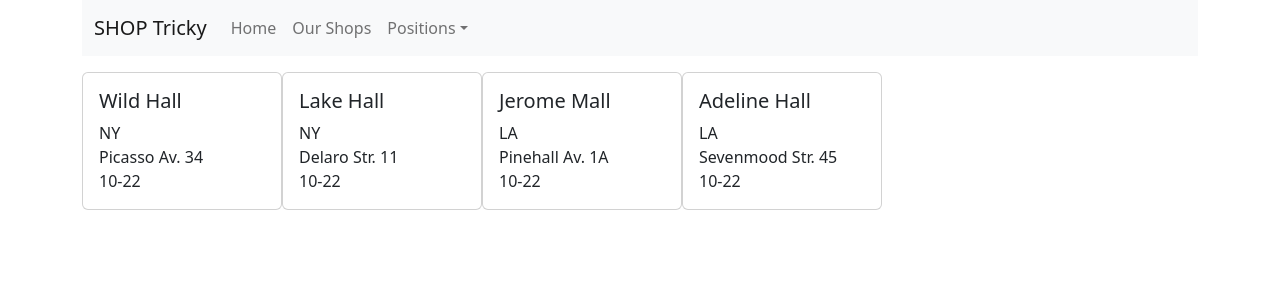
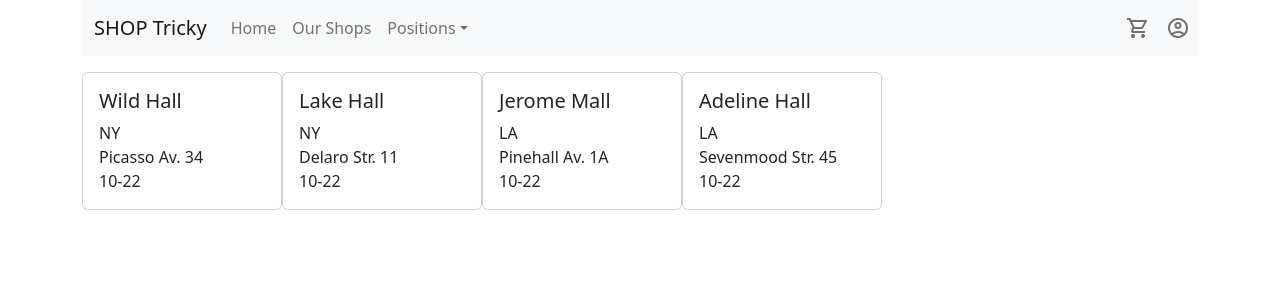
Before and after one commit to TatsianaYurchyk/shop, a React (Create React App) app: page /adresses in a window 1280 px wide. Shown: the top 300 px of the page. Built offline with nearby package versions, Linux system fonts and the light colour scheme.

Commit message:
add icons

```diff
--- a/public/index.html
+++ b/public/index.html
@@ -10,6 +10,8 @@
       content="Web site created using create-react-app"
     />
     <link rel="apple-touch-icon" href="%PUBLIC_URL%/logo192.png" />
+    <link rel="stylesheet" href="https://fonts.googleapis.com/css2?family=Material+Symbols+Outlined:opsz,wght,FILL,GRAD@20..48,100..700,0..1,-50..200" />
+
     <!--
       manifest.json provides metadata used when your web app is installed on a
       user's mobile device or desktop. See https://developers.google.com/web/fundamentals/web-app-manifest/
--- a/src/App.tsx
+++ b/src/App.tsx
@@ -6,8 +6,10 @@ function App() {
 
   return (
     <Routes>
-      <Route path='/home' element={<ProductPage/>}/>
+      <Route path='/' element={<ProductPage/>}/>
+      <Route path='/shop' element={<ProductPage/>}/>
       <Route path='/adresses' element={<AdressPage/>}/>
+
     </Routes>
 
   );
--- a/src/components/Header.tsx
+++ b/src/components/Header.tsx
@@ -4,20 +4,20 @@ import Navbar from 'react-bootstrap/Navbar';
 import NavDropdown from 'react-bootstrap/NavDropdown';
 import { Container } from "react-bootstrap";
 
-export function Header (){
-    return (
+export function Header() {
+  return (
     <Navbar bg="light" expand="lg" className="mb-3 sticky-top">
-      <Container>
+      <Container className="me-auto position-relative">
         <Navbar.Brand href="#home">SHOP Tricky</Navbar.Brand>
         <Navbar.Toggle aria-controls="basic-navbar-nav" />
         <Navbar.Collapse id="basic-navbar-nav">
-          <Nav className="me-auto">
-            <Nav.Link href="/">Home</Nav.Link>
+          <Nav >
+            <Nav.Link href="/shop">Home</Nav.Link>
             <Nav.Link href="/adresses">Our Shops</Nav.Link>
             <NavDropdown title="Positions" id="basic-nav-dropdown">
               <NavDropdown.Item href="#action/3.1">Cloth</NavDropdown.Item>
               <NavDropdown.Item href="#action/3.2">
-              Accessoires
+                Accessoires
               </NavDropdown.Item>
               <NavDropdown.Item href="#action/3.3">Shoes</NavDropdown.Item>
               <NavDropdown.Divider />
@@ -25,9 +25,17 @@ export function Header (){
                 Separated link
               </NavDropdown.Item>
             </NavDropdown>
+            <div className="position-absolute top-0 end-0 d-flex">
+            <Nav.Link  ><span className="material-symbols-outlined">
+              shopping_cart
+            </span></Nav.Link>
+            <Nav.Link  ><span className="material-symbols-outlined">
+              account_circle
+            </span></Nav.Link>
+            </div>
           </Nav>
         </Navbar.Collapse>
       </Container>
     </Navbar>
-    )
+  )
 }
```
